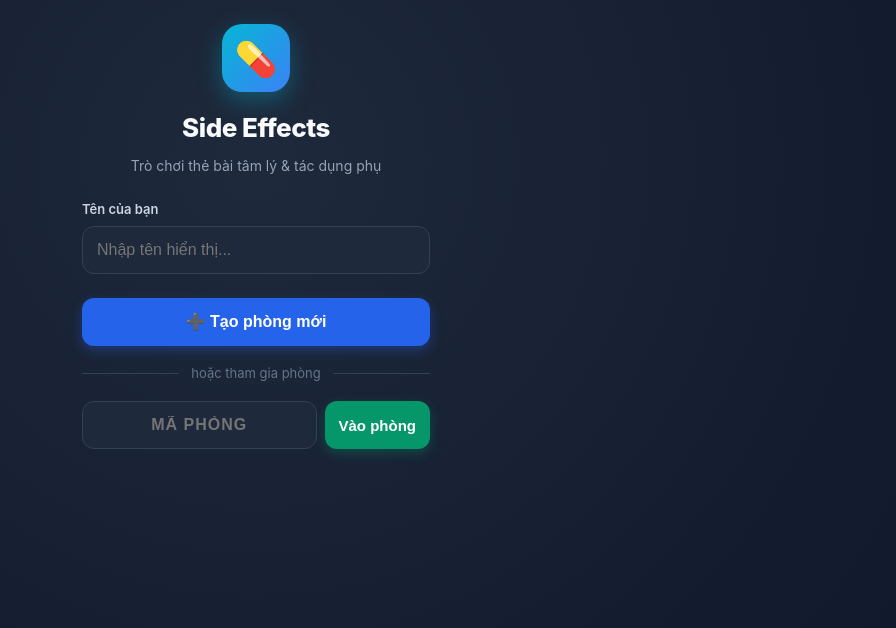
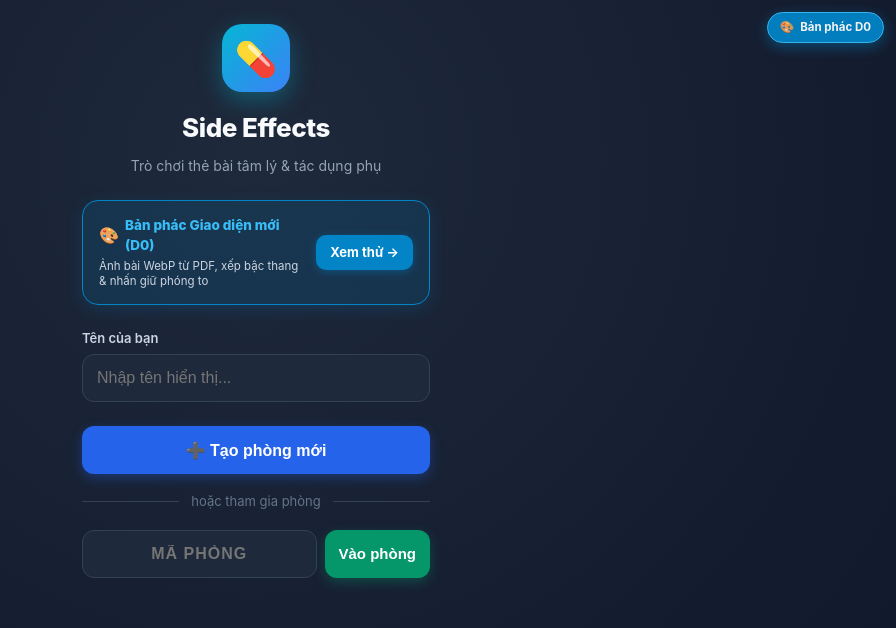
Before and after one commit to hoangquan2002/BoardGame, a React (Vite) app in the folder packages/client/: page / in a window 1280 px wide. Shown: the top 628 px of the page, without its empty margins (384-1280 px from the left). Built offline with nearby package versions, Linux system fonts and the light colour scheme; no server answers.

Commit message:
feat(client): bổ sung banner và nút điều hướng nhanh tới bản phác giao diện mới D0

```diff
--- a/packages/client/src/App.tsx
+++ b/packages/client/src/App.tsx
@@ -58,6 +58,35 @@ export const App: React.FC = () => {
       <OfflineBanner show={!isConnected && session !== null} />
       <Toast message={errorToast} onClose={dismissToast} />
 
+      {/* Floating badge chuyển sang bản phác giao diện mới D0 */}
+      <a
+        href="/?mock=1"
+        data-testid="switch-to-mock-link"
+        style={{
+          position: 'fixed',
+          top: '12px',
+          right: '12px',
+          zIndex: 999,
+          display: 'inline-flex',
+          alignItems: 'center',
+          gap: '6px',
+          padding: '6px 12px',
+          backgroundColor: '#0284c7',
+          color: '#ffffff',
+          borderRadius: '999px',
+          textDecoration: 'none',
+          fontSize: '11.5px',
+          fontWeight: 700,
+          boxShadow: '0 4px 14px rgba(2, 132, 199, 0.45)',
+          border: '1px solid #38bdf8',
+          opacity: 0.95,
+        }}
+        title="Xem bản phác giao diện mới theo thiết kế D0"
+      >
+        <span>🎨</span>
+        <span>Bản phác D0</span>
+      </a>
+
       <main style={{ flex: 1, display: 'flex', flexDirection: 'column' }}>
         {/* Trường hợp chưa vào phòng hoặc phòng chưa được tải */}
         {(!session || !roomState) && (
--- a/packages/client/src/games/side-effects/MockGameBoard.tsx
+++ b/packages/client/src/games/side-effects/MockGameBoard.tsx
@@ -211,7 +211,28 @@ export const MockGameBoard: React.FC<MockGameBoardProps> = () => {
             <span>⏱️ 0:42</span>
           </div>
 
-          {/* Nút menu ⋯ */}
+          {/* Nút thoát bản phác & Menu */}
+          <div style={{ display: 'flex', alignItems: 'center', gap: '6px' }}>
+            <a
+              href="/"
+              data-testid="exit-mock-link"
+              style={{
+                display: 'inline-flex',
+                alignItems: 'center',
+                gap: '4px',
+                padding: '3px 8px',
+                borderRadius: '6px',
+                backgroundColor: 'rgba(255, 255, 255, 0.1)',
+                color: '#cbd5e1',
+                fontSize: '11px',
+                fontWeight: 600,
+                textDecoration: 'none',
+                border: '1px solid rgba(255, 255, 255, 0.2)',
+              }}
+              title="Quay lại sảnh chính hoặc ván chơi thật"
+            >
+              <span>🏠 Thoát</span>
+            </a>
             <button
               data-testid="menu-button"
               onClick={() => setShowMenu(!showMenu)}
@@ -227,6 +248,7 @@ export const MockGameBoard: React.FC<MockGameBoardProps> = () => {
             >
               ⋯
             </button>
+          </div>
         </div>
 
         {/* 2. KHU ĐỐI THỦ: Mỗi đối thủ 1 hàng (~68-72px) */}
@@ -593,10 +615,12 @@ export const MockGameBoard: React.FC<MockGameBoardProps> = () => {
               Nhật ký ván chơi
             </button>
             <button
-              onClick={() => alert('Thoát ván')}
+              onClick={() => {
+                window.location.href = '/';
+              }}
               style={{ padding: '8px', textAlign: 'left', background: 'none', border: 'none', color: '#f87171', fontSize: '12px', cursor: 'pointer' }}
             >
-              Thoát ván
+              Thoát về trang chủ
             </button>
           </div>
         </div>
--- a/packages/client/src/lobby/HomePage.tsx
+++ b/packages/client/src/lobby/HomePage.tsx
@@ -110,6 +110,56 @@ export const HomePage: React.FC<HomePageProps> = ({
           Trò chơi thẻ bài tâm lý &amp; tác dụng phụ
         </p>
       </header>
+
+      {/* Banner trải nghiệm bản phác giao diện mới D0 */}
+      <div
+        data-testid="mock-preview-banner"
+        style={{
+          width: '100%',
+          backgroundColor: 'rgba(2, 132, 199, 0.15)',
+          border: '1.5px solid #0284c7',
+          borderRadius: '16px',
+          padding: '14px 16px',
+          display: 'flex',
+          alignItems: 'center',
+          justifyContent: 'space-between',
+          gap: '12px',
+          boxSizing: 'border-box',
+          boxShadow: '0 4px 16px rgba(2, 132, 199, 0.2)',
+        }}
+      >
+        <div style={{ display: 'flex', flexDirection: 'column', gap: '3px' }}>
+          <div style={{ display: 'flex', alignItems: 'center', gap: '6px' }}>
+            <span style={{ fontSize: '16px' }}>🎨</span>
+            <span style={{ fontSize: '13.5px', fontWeight: 800, color: '#38bdf8' }}>
+              Bản phác Giao diện mới (D0)
+            </span>
+          </div>
+          <span style={{ fontSize: '11.5px', color: '#cbd5e1', lineHeight: 1.35 }}>
+            Ảnh bài WebP từ PDF, xếp bậc thang &amp; nhấn giữ phóng to
+          </span>
+        </div>
+        <a
+          href="/?mock=1"
+          style={{
+            flexShrink: 0,
+            display: 'inline-flex',
+            alignItems: 'center',
+            justifyContent: 'center',
+            padding: '8px 14px',
+            borderRadius: '10px',
+            backgroundColor: '#0284c7',
+            color: '#ffffff',
+            fontSize: '13px',
+            fontWeight: 700,
+            textDecoration: 'none',
+            whiteSpace: 'nowrap',
+            boxShadow: '0 2px 8px rgba(2, 132, 199, 0.4)',
+          }}
+        >
+          Xem thử →
+        </a>
+      </div>
 
       {/* Lựa chọn khôi phục phiên từ localStorage nếu có */}
       {pendingRestoreSession && (
```
Lines whose indentation alone changed are shown as unchanged.
